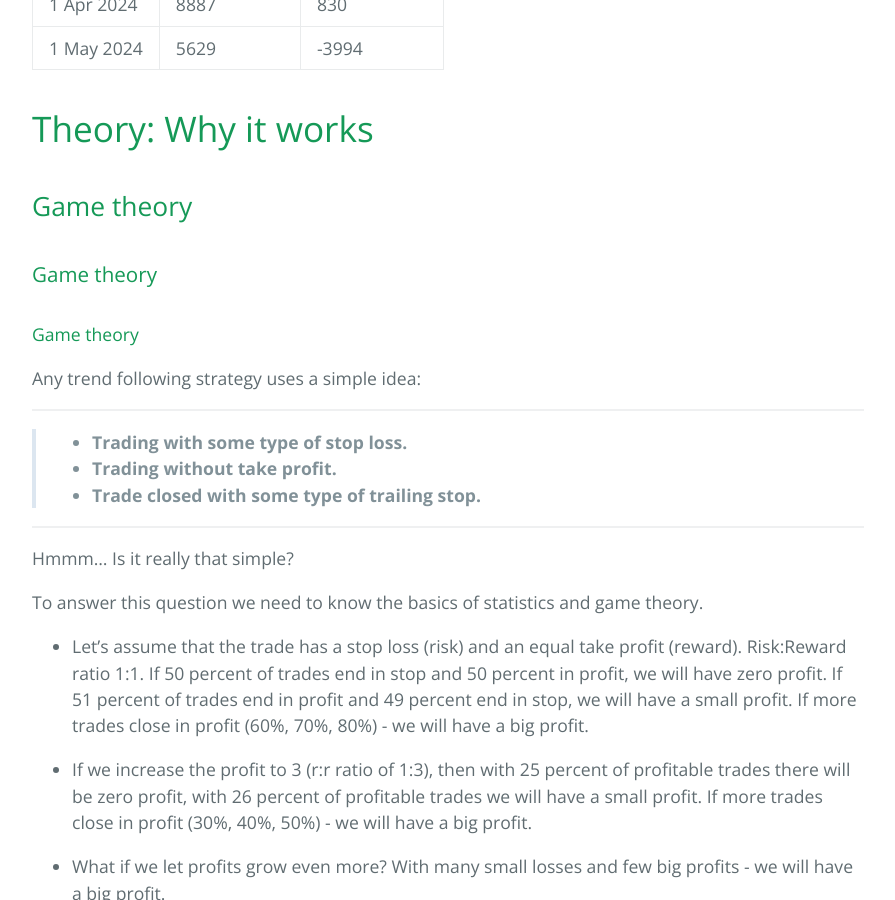
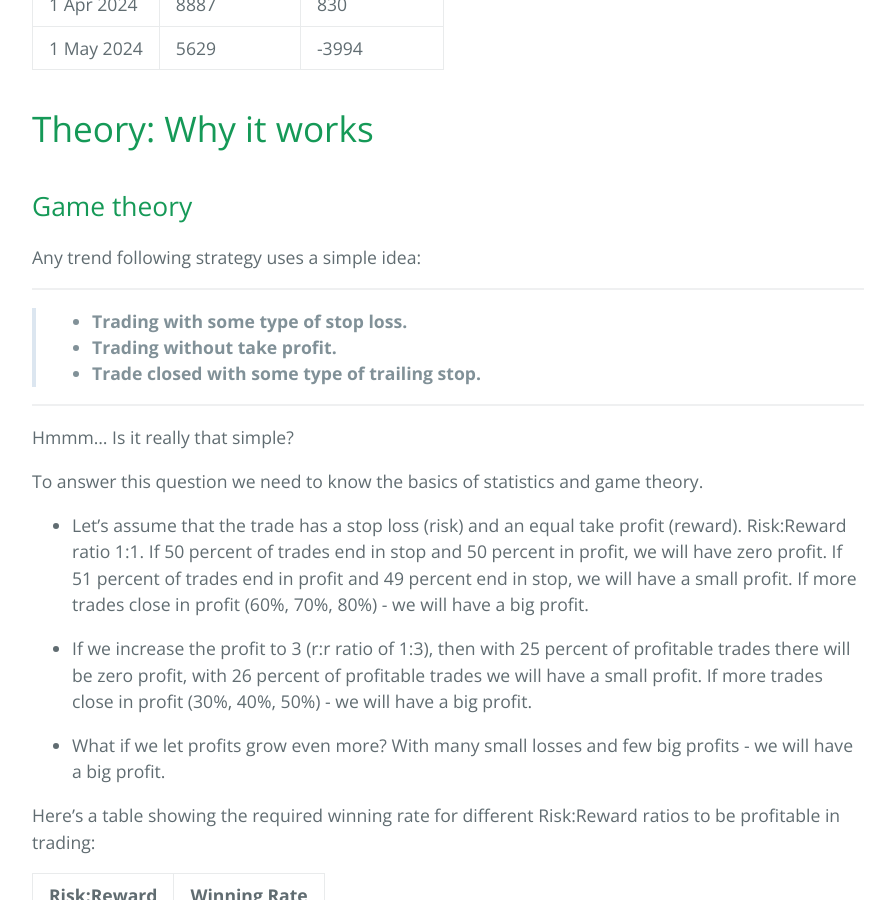
Before and after one commit to sergeyen7/sergeyen7.github.io, a Jekyll site: the page built from index.md, in a window 1280 px wide and 900 px high, scrolled down 7352 px. Shown: the whole window, without its empty margins (192-1087 px from the left). Built offline with Jekyll 4.4.1, drawn with Linux system fonts in a browser that asks for light colours; nearby versions of some CDN libraries.

Commit message:
Update index.md

```diff
--- a/index.md
+++ b/index.md
@@ -229,9 +229,6 @@ Main advantage of Hyperliquid:
 # Theory: Why it works
 
 ## Game theory
-### Game theory
-#### Game theory
-
 
 Any trend following strategy uses a simple idea:
 
```
